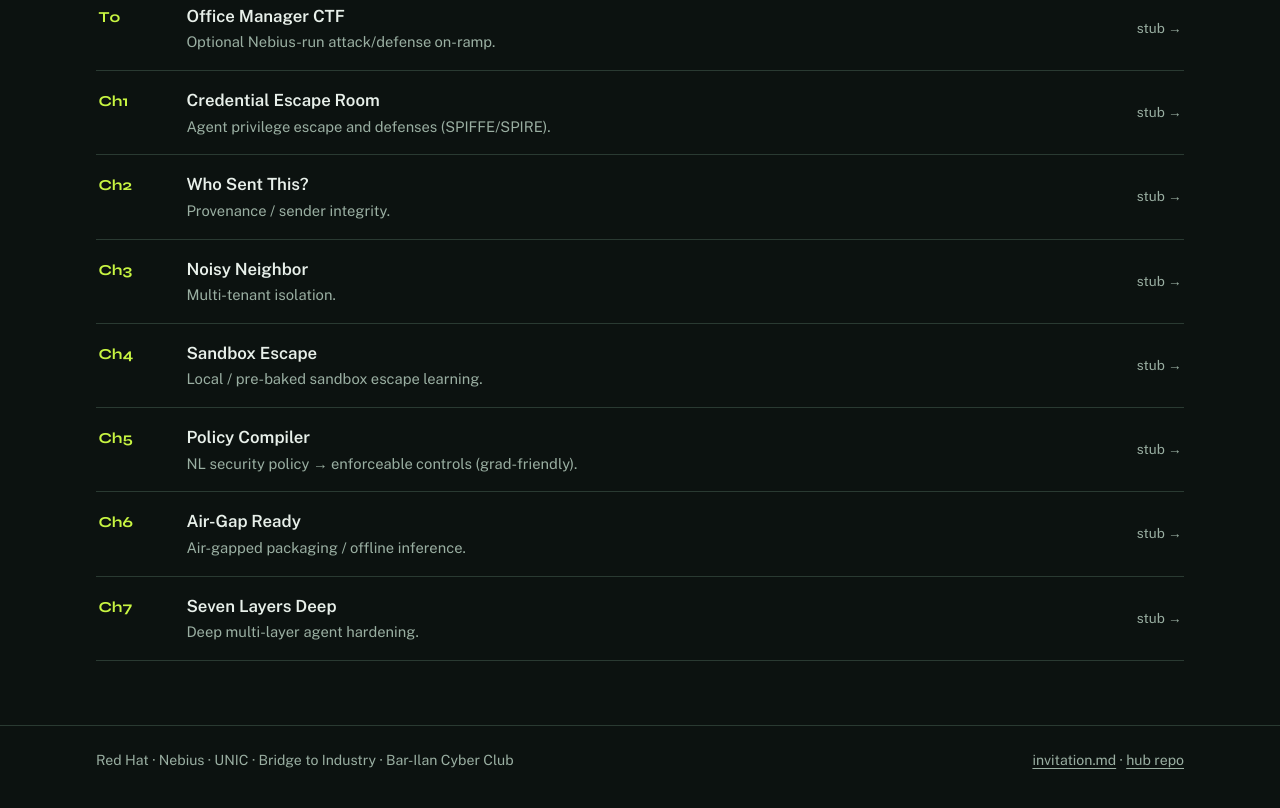
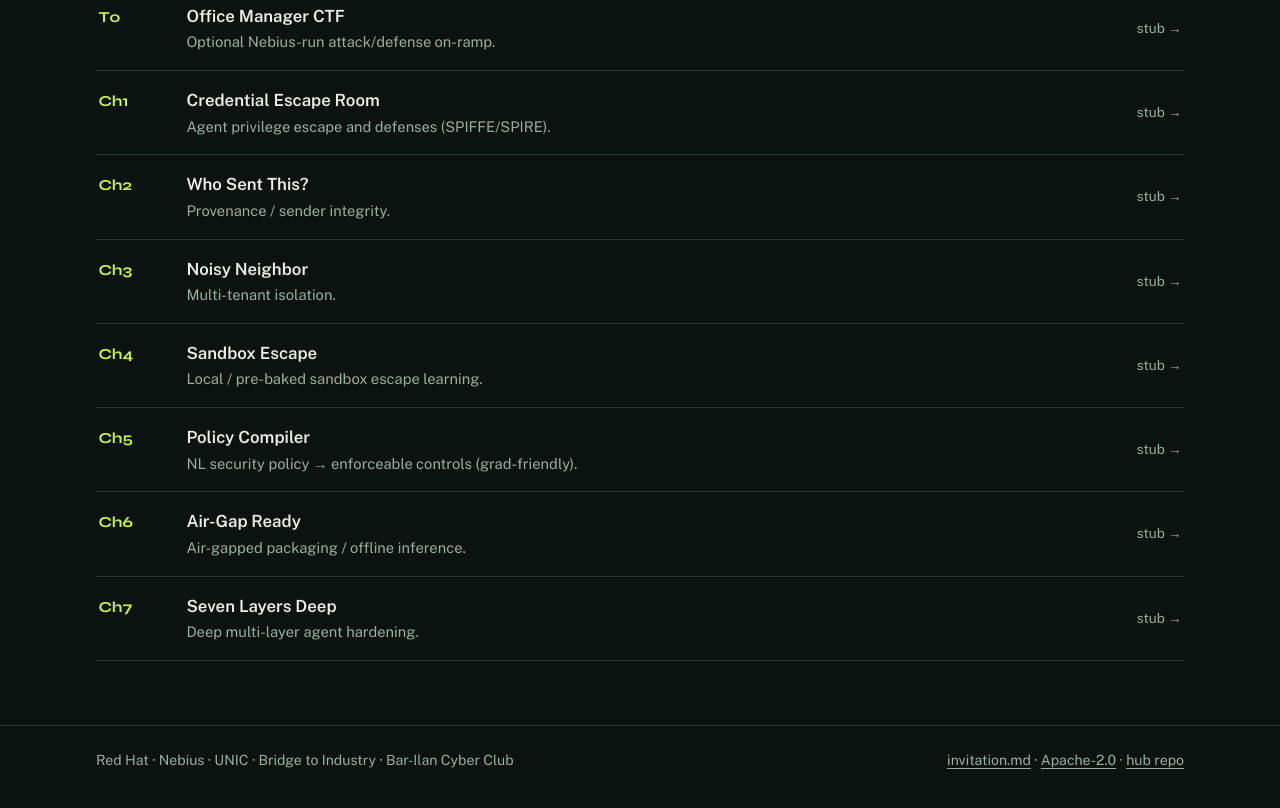
Before and after one commit to agentic-ai-security-biu-2026/hackathon-hub, a plain HTML site: page docs/index.html in a window 1280 px wide. Shown: the part 1070-1878 px from the top of the page. Drawn offline with nearby package versions, Linux system fonts and the light colour scheme.

Commit message:
chore: adopt full Apache-2.0 LICENSE for open org default

```diff
--- a/docs/index.html
+++ b/docs/index.html
@@ -137,6 +137,8 @@
       <span>
         <a href="invitation-en.md">invitation.md</a>
         ·
+        <a href="https://github.com/agentic-ai-security-il-2026/hackathon-hub/blob/main/LICENSING.md">Apache-2.0</a>
+        ·
         <a href="https://github.com/agentic-ai-security-il-2026/hackathon-hub">hub repo</a>
       </span>
     </div>
```
Also changed, not shown: 12 other files.
